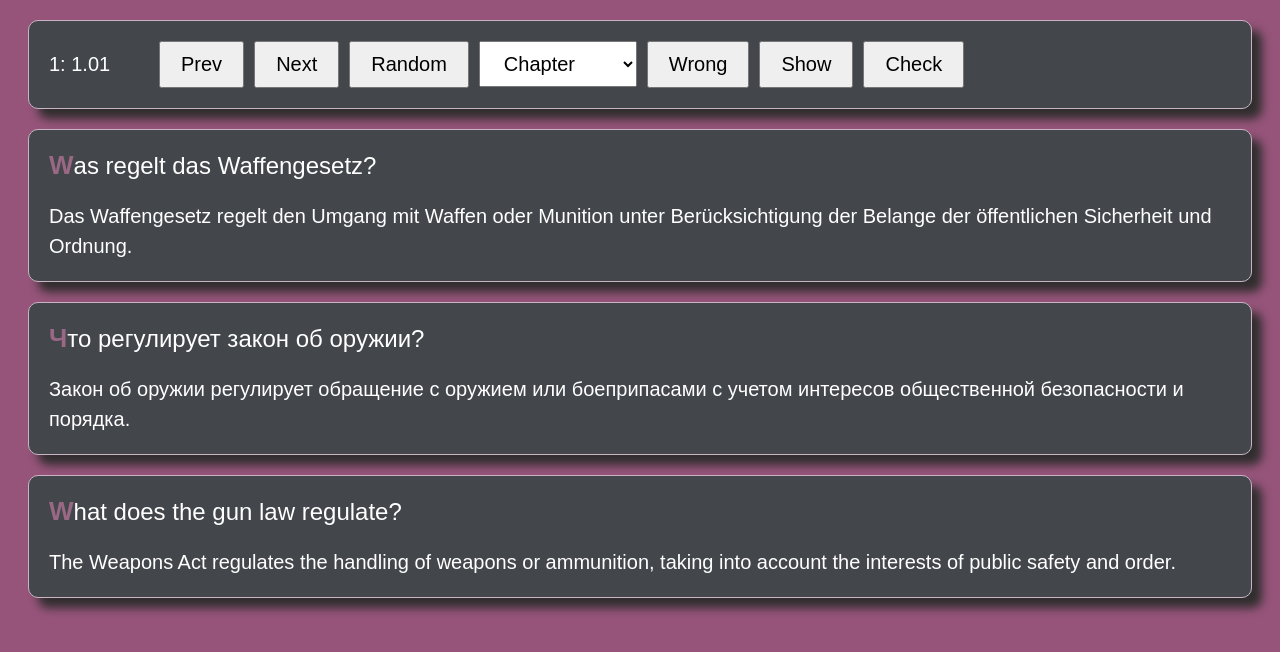
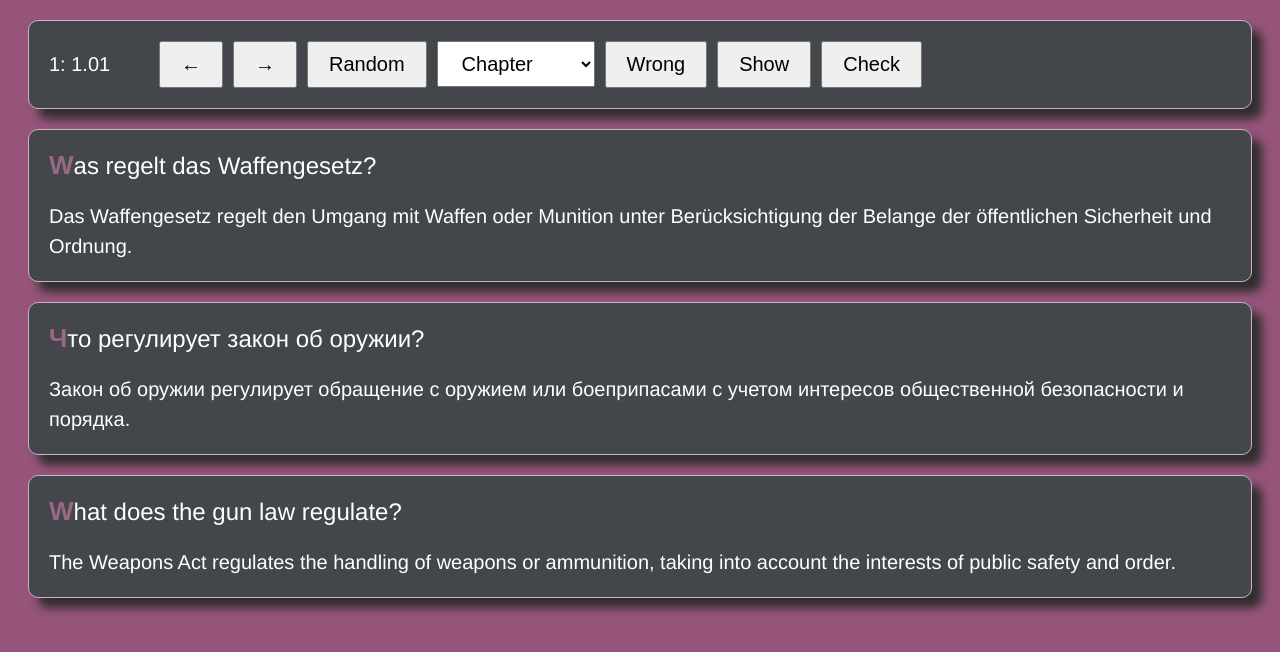
Before and after one commit to in4lio/WaffG7, a plain HTML site: page index.html in a window 1280 px wide. Drawn offline with nearby package versions, Linux system fonts and the light colour scheme.

Commit message:
improved style.css

```diff
--- a/index.html
+++ b/index.html
@@ -4,7 +4,7 @@
     <head>
         <meta charset="UTF-8">
         <title>Waffensachkunde</title>
-        <link rel="stylesheet" href="wsk_style.css">
+        <link rel="stylesheet" href="style.css">
         <script src="https://ajax.googleapis.com/ajax/libs/jquery/3.5.1/jquery.min.js"></script>
     </head>
     <body>
--- a/questions_manager.js
+++ b/questions_manager.js
@@ -32,8 +32,8 @@ function answers_form(answers) {
 function nav_form(label) {
     let result = "<form>";
     result += `<label class='w_label'>${label}</label>`
-    result += "<input type='button' class='w_button' value='Prev' id='prev-button' onclick='prev()'>"
-    result += "<input type='button' class='w_button' value='Next' id='next-button' onclick='next()'>"
+    result += "<input type='button' class='w_button' value='&larr;' id='prev-button' onclick='prev()'>"
+    result += "<input type='button' class='w_button' value='&rarr;' id='next-button' onclick='next()'>"
     result += "<input type='button' class='w_button' value='Random' id='next-button' onclick='random_question()'>"
     result += "<select class='w_button' id='chapter_list' onchange='question_index = parseInt(this.value); show_question()'>"
     result += `<option value="0">Chapter</option>`
@@ -54,7 +54,6 @@ function show_question() {
     $("#id_id").html(nav_form(question_index + 1 + ": " + question["id"]));
     $("#id_de_question").text(question["de_q"]);
     $("#id_de_answer").html(answers_form(question["de_a"]));
-
 
     $("#id_en_question").text(question["en_q"]);
     $("#id_en_answer").html(answers_list(question["en_a"]));
--- a/wsk_style.css
+++ b/style.css
@@ -1,10 +1,8 @@
 .w_div {
     background-color: #43464b;
-    font-family: 'Arial';
     font-size: 20px;
     color: #ffffff;
     line-height: 30px;
-
     padding: 20px;
     margin: 20px;
     border: 1px solid  #c9b3c4;
@@ -35,5 +33,6 @@
 }
 
 body {
+    font-family: Helvetica, sans-serif;
     background-color: #96547a;
 }
```
